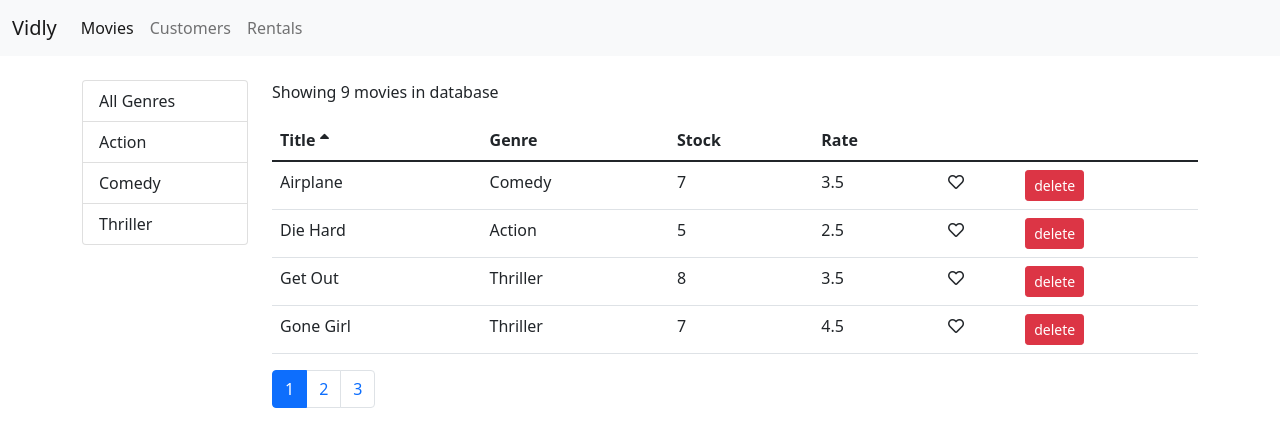
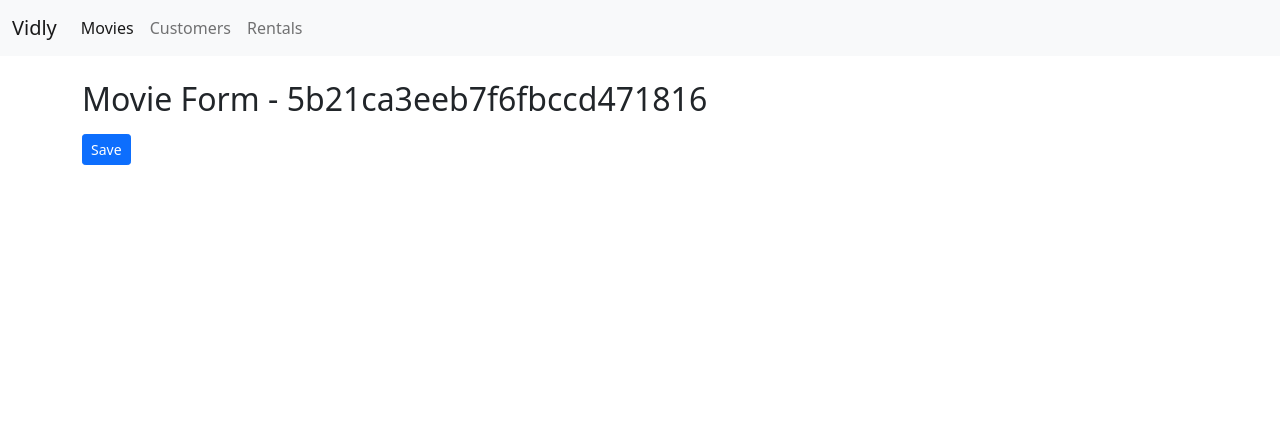
Before and after one commit to shakilhossain1/react-vidly, a React (Vite) app: page /movies/5b21ca3eeb7f6fbccd471816 in a window 1280 px wide. Shown: the top 446 px of the page. Built offline with nearby package versions, Linux system fonts and the light colour scheme.

Commit message:
complete Routing

```diff
--- a/src/App.jsx
+++ b/src/App.jsx
@@ -1,6 +1,7 @@
 import React, {Component} from 'react';
 import {Route, Redirect, Switch} from 'react-router-dom';
 import Movies from './components/movies';
+import MovieForm from './components/movieForm';
 import Customers from './components/customers';
 import Rentals from './components/rentals';
 import NotFound from './components/notFound';
@@ -14,6 +15,7 @@
         <NavBar />
         <main className='container pt-4'>
           <Switch>
+            <Route path='/movies/:id' component={MovieForm} />
             <Route path='/movies' component={Movies} />
             <Route path='/customers' component={Customers} />
             <Route path='/rentals' component={Rentals} />
--- a/src/components/movieForm.jsx
+++ b/src/components/movieForm.jsx
@@ -1,7 +1,17 @@
 import React from 'react';
 
-const MovieForm = () => {
-    return ( <h2>Movie Form</h2> );
-}
+const MovieForm = ({match, history}) => {
+  const handleSave = () => {
+    history.push('/movies');
+  };
+  return (
+    <div>
+      <h2>Movie Form - {match.params.id}</h2>
+      <button className='btn btn-primary btn-sm mt-2' onClick={handleSave}>
+        Save
+      </button>
+    </div>
+  );
+};
 
 export default MovieForm;
--- a/src/components/moviesTable.jsx
+++ b/src/components/moviesTable.jsx
@@ -1,10 +1,15 @@
 import React, {Component} from 'react';
 import Like from './common/like';
 import Table from './common/table';
+import {Link} from 'react-router-dom';
 
 class MoviesTable extends Component {
   columns = [
-    {path: 'title', label: 'Title'},
+    {
+      path: 'title',
+      label: 'Title',
+      content: movie => <Link to={`/movies/${movie._id}`}>{movie.title}</Link>,
+    },
     {path: 'genre.name', label: 'Genre'},
     {path: 'numberInStock', label: 'Stock'},
     {path: 'dailyRentalRate', label: 'Rate'},
```
